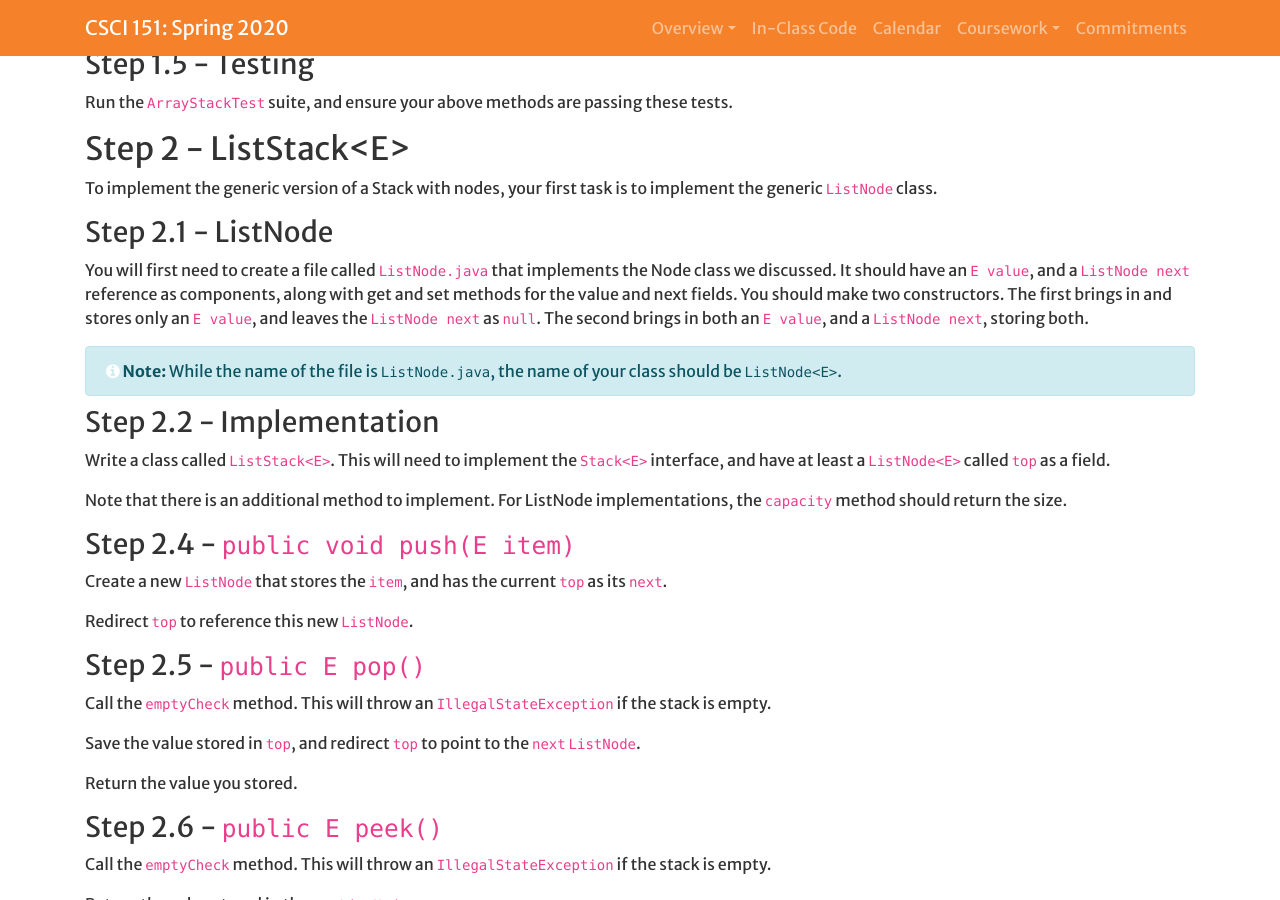
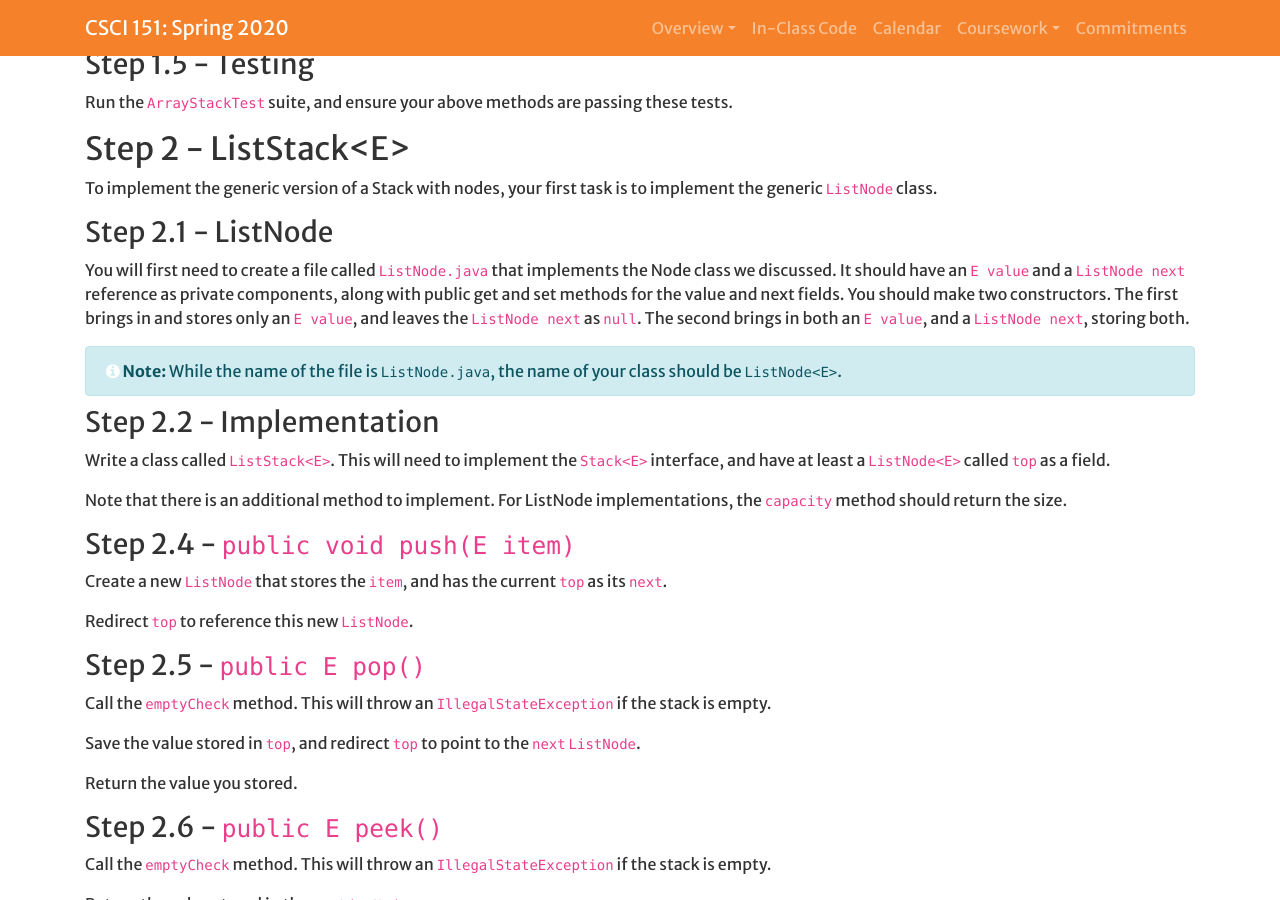
Before and after one commit to Hendrix-CS/csci151, a Jekyll site: the page built from labs/maze-dfs.md, in a window 1280 px wide and 900 px high, scrolled down 2894 px. Built offline with Jekyll 4.4.1, drawn with Linux system fonts in a browser that asks for light colours; a script that is not in the unit is left out; our own code applies the rules of GitHub Pages for plain Markdown files.

Commit message:
More participation pieces, editing lab 4

```diff
--- a/labs/maze-dfs.md
+++ b/labs/maze-dfs.md
@@ -109,8 +109,8 @@ first task is to implement the generic `ListNode` class.
 ### Step 2.1 - ListNode
 
 You will first need to create a file called `ListNode.java` that
-implements the Node class we discussed. It should have an `E value`, and
-a `ListNode next` reference as components, along with get and set
+implements the Node class we discussed. It should have an `E value` and
+a `ListNode next` reference as private components, along with public get and set
 methods for the value and next fields. You should make two constructors.
 The first brings in and stores only an `E value`, and leaves the `ListNode next` as `null`.
 The second brings in both an `E value`, and a `ListNode next`, storing both.
```
Also changed, not shown: index.md (+4 -0 lines).
